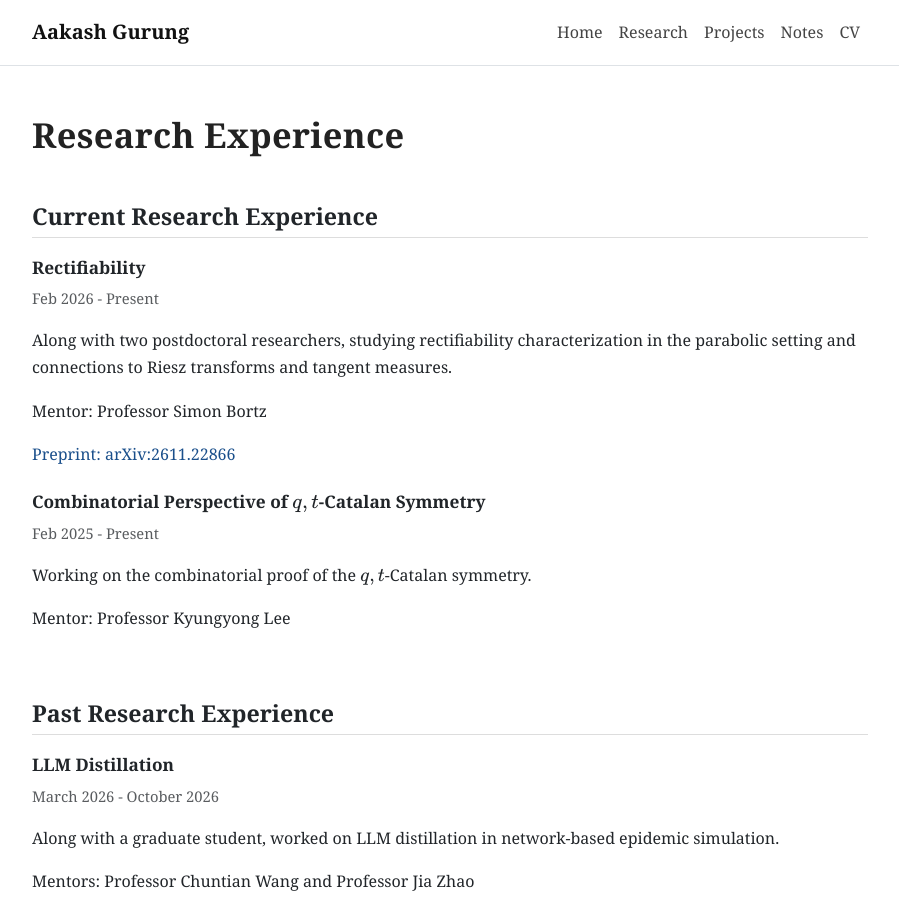
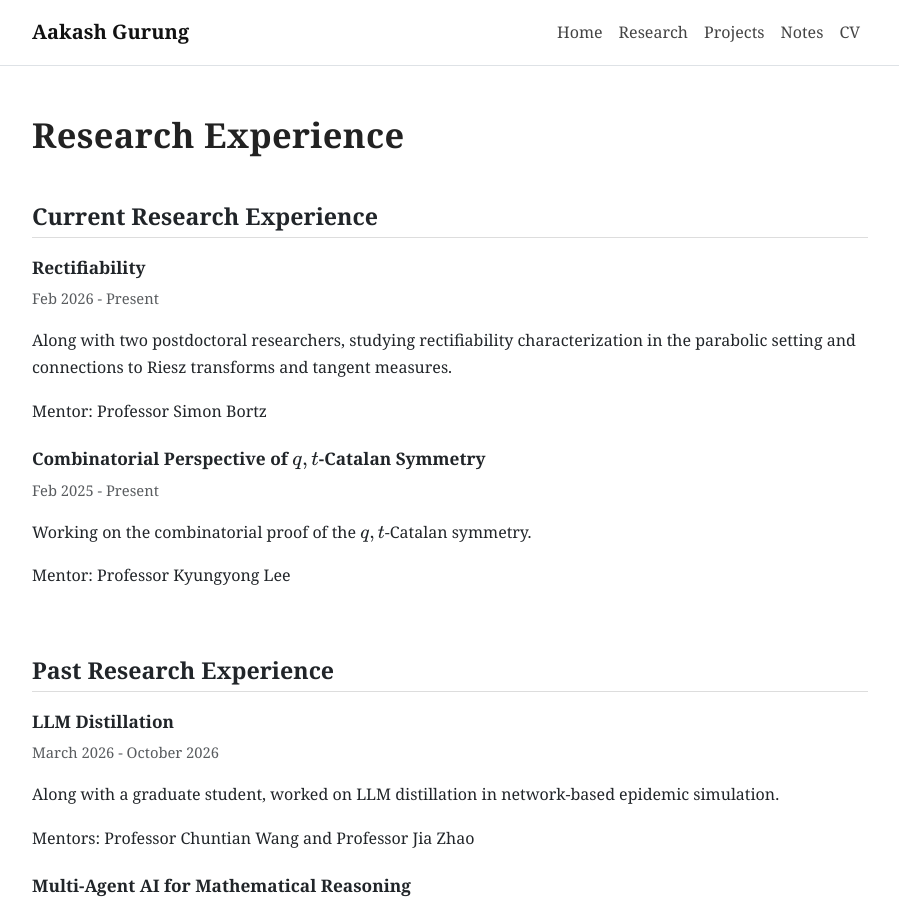
Before and after one commit to GrgAakash/grgaakash.github.io, a Jekyll site: the page built from research.md, in a window 1280 px wide and 900 px high. Shown: the whole window, without its empty margins (190-1089 px from the left). Built offline with Jekyll 4.4.1, drawn with Linux system fonts in a browser that asks for light colours.

Commit message:
Keep the preprint on Publications only, not on the research page.
Co-authored-by: Cursor <cursoragent@cursor.com>

```diff
--- a/research.md
+++ b/research.md
@@ -18,7 +18,6 @@ title: Research
                         <p class="text-muted">Feb 2026 - Present</p>
                         <p>Along with two postdoctoral researchers, studying rectifiability characterization in the parabolic setting and connections to Riesz transforms and tangent measures.</p>
                         <p>Mentor: Professor Simon Bortz</p>
-                        <p><a href="https://arxiv.org/abs/2611.22866" target="_blank" rel="noopener noreferrer">Preprint: arXiv:2611.22866</a></p>
                     </div>
                     <div class="research-item mb-4">
                         <h4>Combinatorial Perspective of \(q,t\)-Catalan Symmetry</h4>
```
